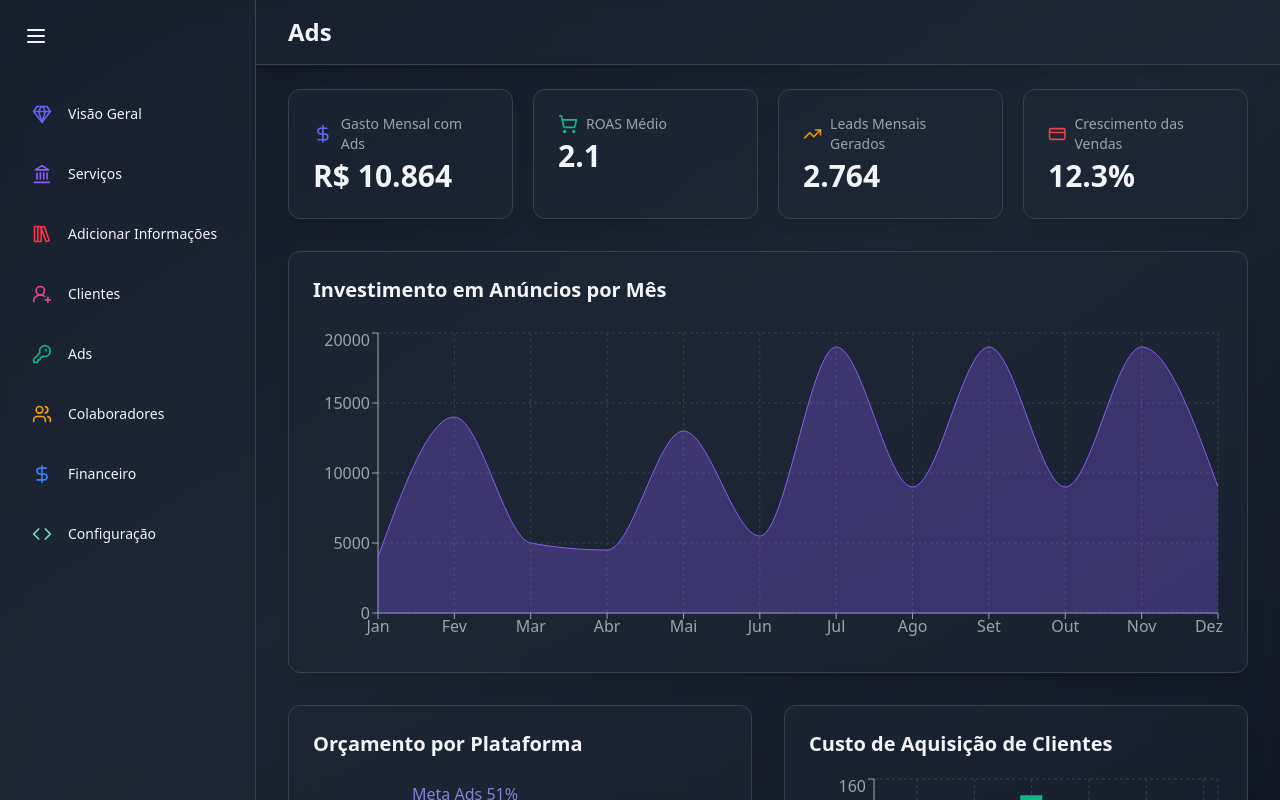
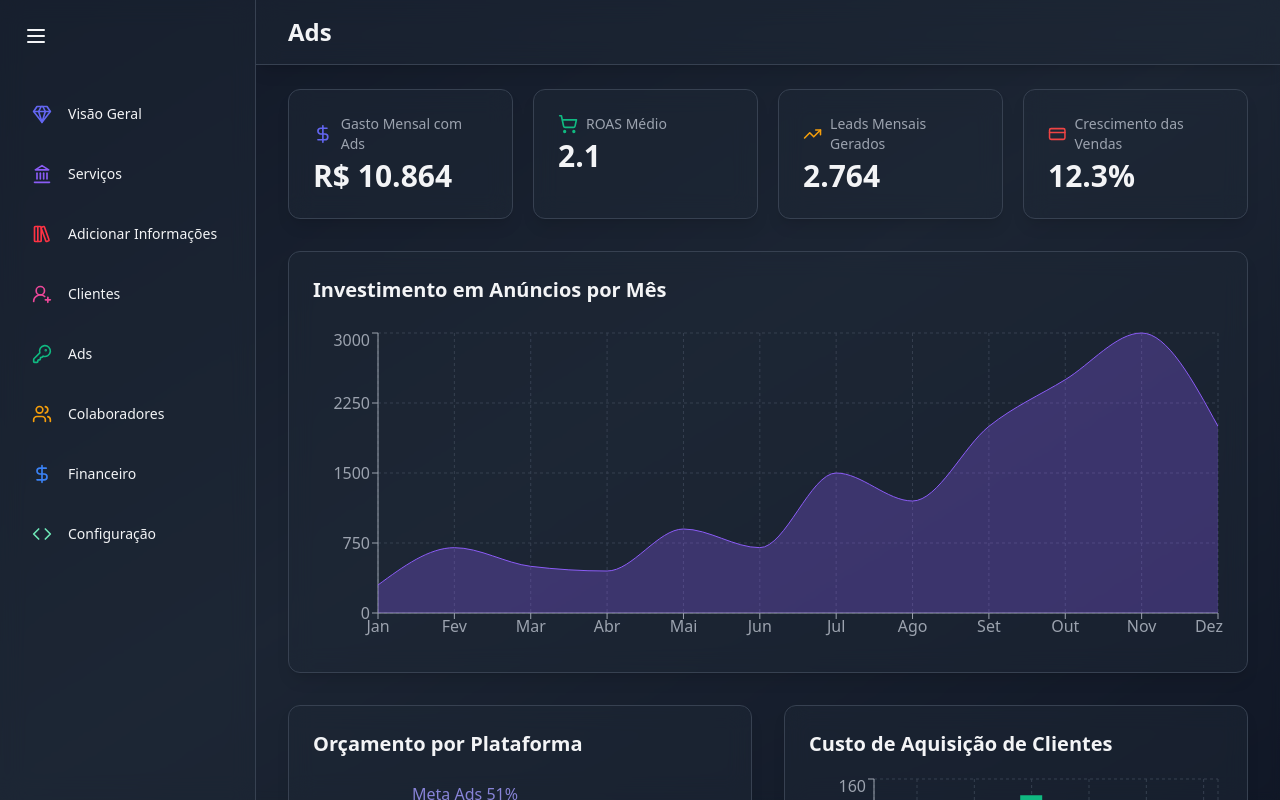
Before and after one commit to thepatroa/patroa, a React (Vite) app in the folder frontend/: page /ads in a window 1280 px wide. Built offline with nearby package versions, Linux system fonts and the light colour scheme.

Commit message:
fix: 🦁 fix ads component

```diff
--- a/frontend/src/components/sales/SalesOverviewChart.jsx
+++ b/frontend/src/components/sales/SalesOverviewChart.jsx
@@ -3,18 +3,18 @@ import { AreaChart, Area, XAxis, YAxis, CartesianGrid, Tooltip, ResponsiveContai
 import { useState } from "react";
 
 const monthlySalesData = [
-	{ month: "Jan", sales: 4000 },
-	{ month: "Fev", sales: 14000 },
-	{ month: "Mar", sales: 5000 },
-	{ month: "Abr", sales: 4500 },
-	{ month: "Mai", sales: 13000 },
-	{ month: "Jun", sales: 5500 },
-	{ month: "Jul", sales: 19000 },
-	{ month: "Ago", sales: 9000 },
-	{ month: "Set", sales: 19000 },
-	{ month: "Out", sales: 9000 },
-	{ month: "Nov", sales: 19000 },
-	{ month: "Dez", sales: 9000 },
+	{ month: "Jan", valor: 300 },
+	{ month: "Fev", valor: 700 },
+	{ month: "Mar", valor: 500 },
+	{ month: "Abr", valor: 450 },
+	{ month: "Mai", valor: 900 },
+	{ month: "Jun", valor: 700 },
+	{ month: "Jul", valor: 1500 },
+	{ month: "Ago", valor: 1200 },
+	{ month: "Set", valor: 2000 },
+	{ month: "Out", valor: 2500 },
+	{ month: "Nov", valor: 3000 },
+	{ month: "Dez", valor: 2000 },
 ];
 
 const SalesOverviewChart = () => {
@@ -41,7 +41,7 @@ const SalesOverviewChart = () => {
 							contentStyle={{ backgroundColor: "rgba(31, 41, 55, 0.8)", borderColor: "#4B5563" }}
 							itemStyle={{ color: "#E5E7EB" }}
 						/>
-						<Area type='monotone' dataKey='sales' stroke='#8B5CF6' fill='#8B5CF6' fillOpacity={0.3} />
+						<Area type='monotone' dataKey='valor' stroke='#8B5CF6' fill='#8B5CF6' fillOpacity={0.3} />
 					</AreaChart>
 				</ResponsiveContainer>
 			</div>
```
